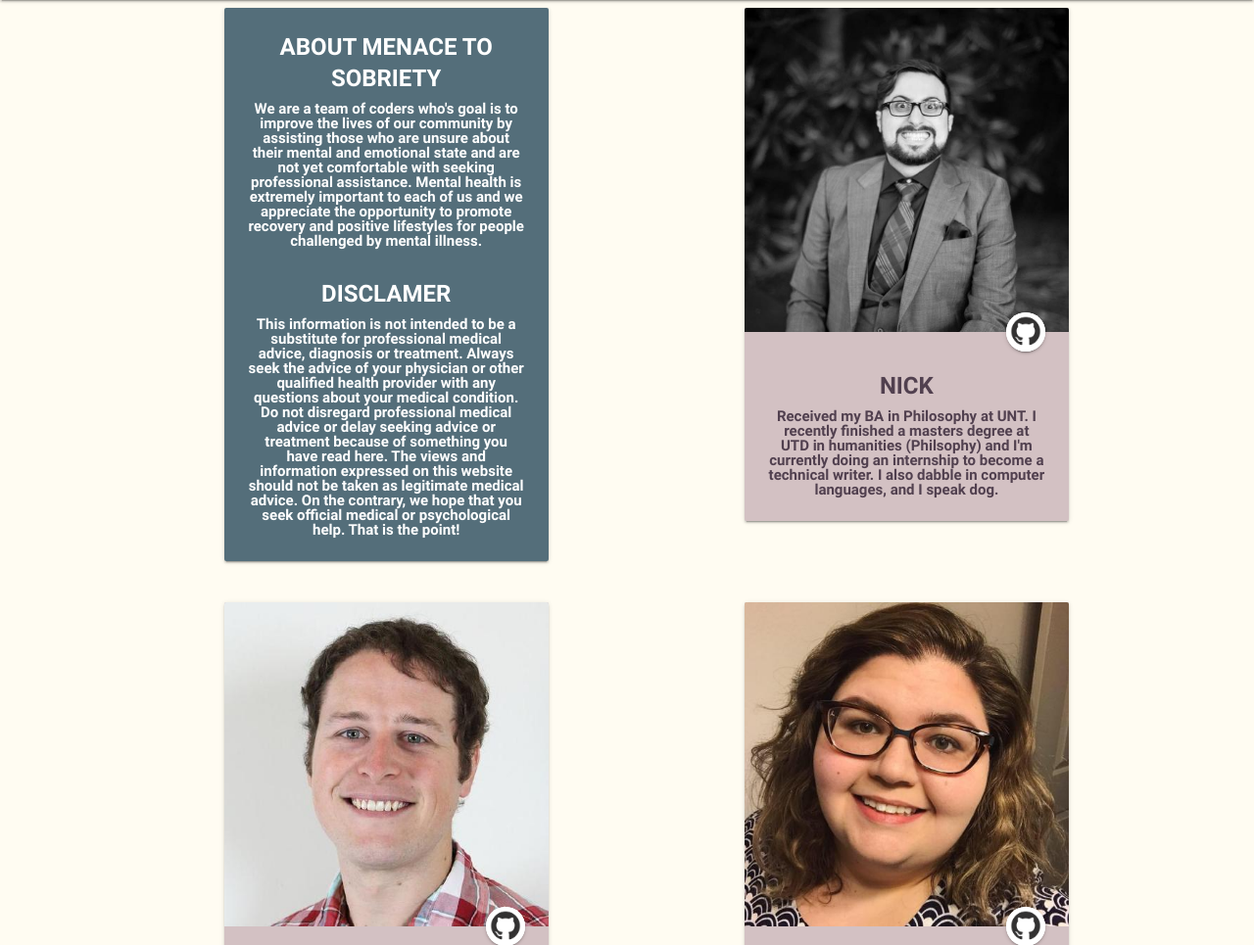
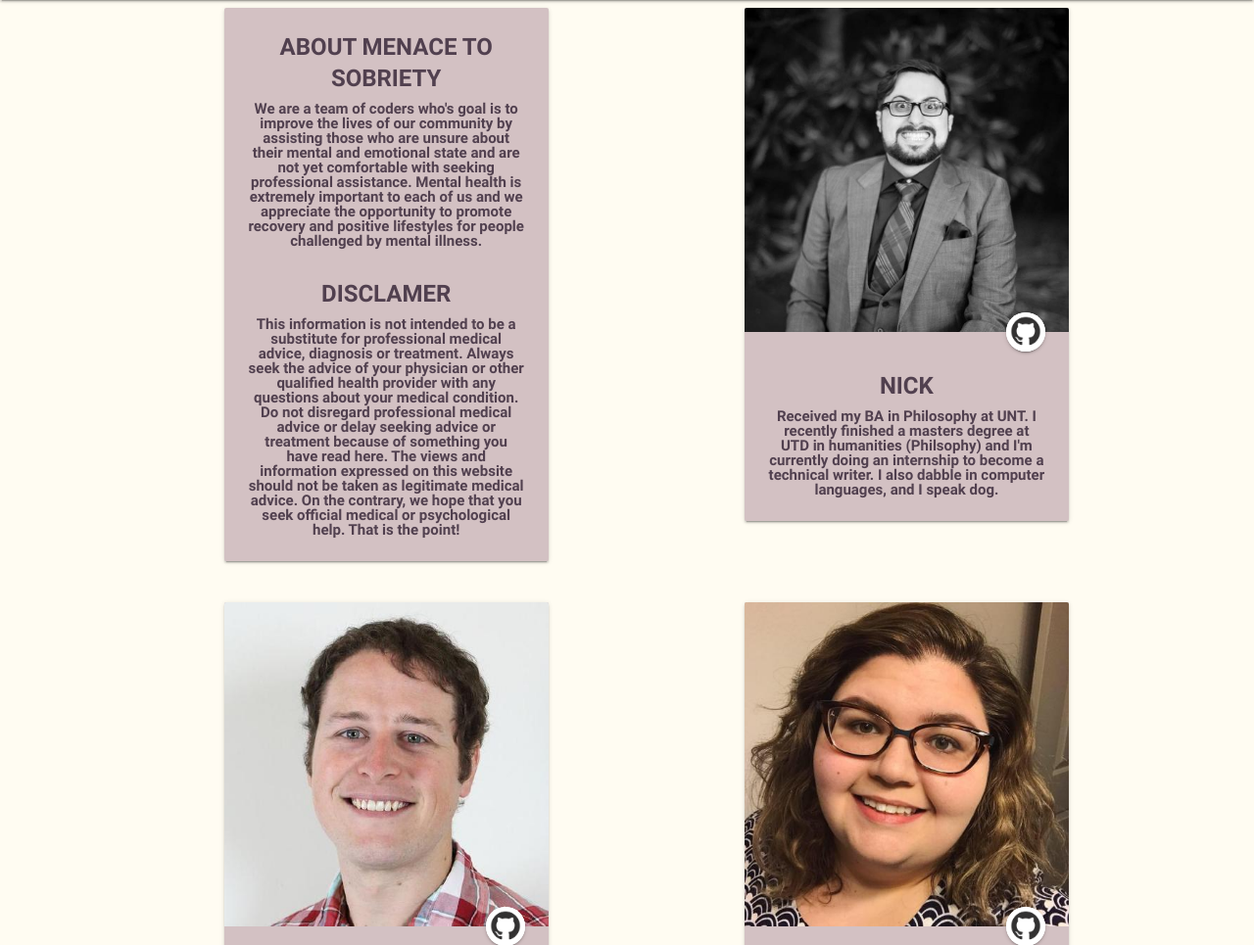
Before and after one commit to matlittle/project-2-group-2, a Node server app: page /about in a window 1280 px wide. Shown: the part 64-1029 px from the top of the page at 98% size. Run offline with Node 20, Linux system fonts and the light colour scheme; some libraries are stand-ins or nearby versions.

Commit message:
fixed about background

```diff
--- a/views/about.ejs
+++ b/views/about.ejs
@@ -8,8 +8,8 @@
     <div class="col m8 push-m2 l8 push-l2">
       <div class="row photo">
         <div class="col s12 m6 l6">
-          <div class="card about blue-grey darken-1">
-            <div class="card-content white-text">
+          <div class="card about">
+            <div class="card-content">
               <span class="card-title">ABOUT MENACE TO SOBRIETY</span>
               <p>We are a team of coders who's goal is to improve the lives of our community by assisting those who are unsure about their mental and emotional state and are not yet comfortable with seeking professional assistance. Mental health is extremely important to each of us and we appreciate the opportunity to promote recovery and positive lifestyles for people challenged by mental illness.</p>
 <br />
```
Also changed, not shown: public/img/toy.jpg.
